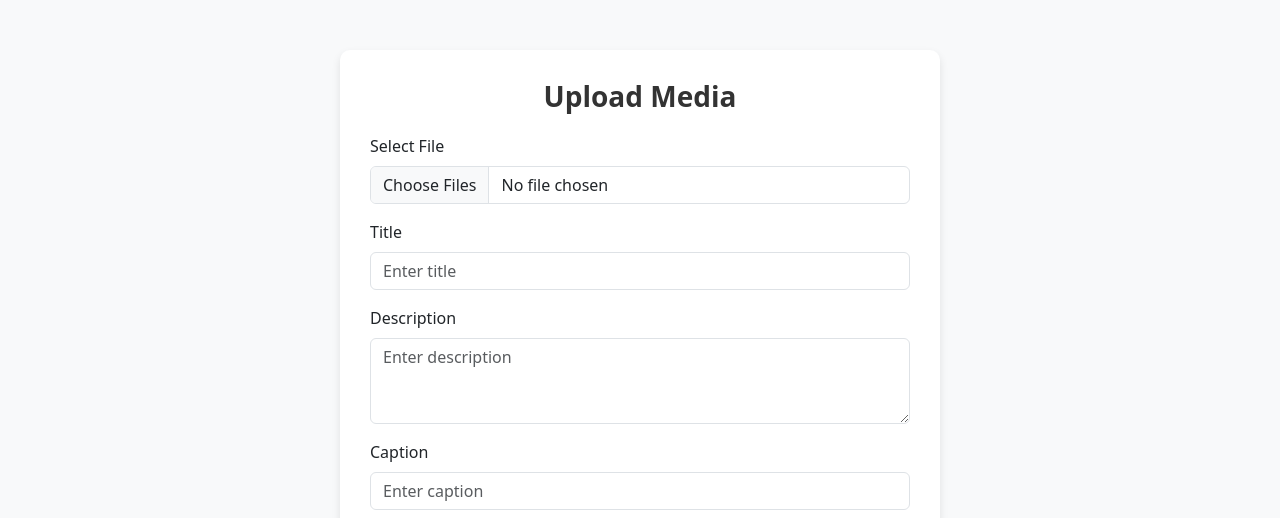
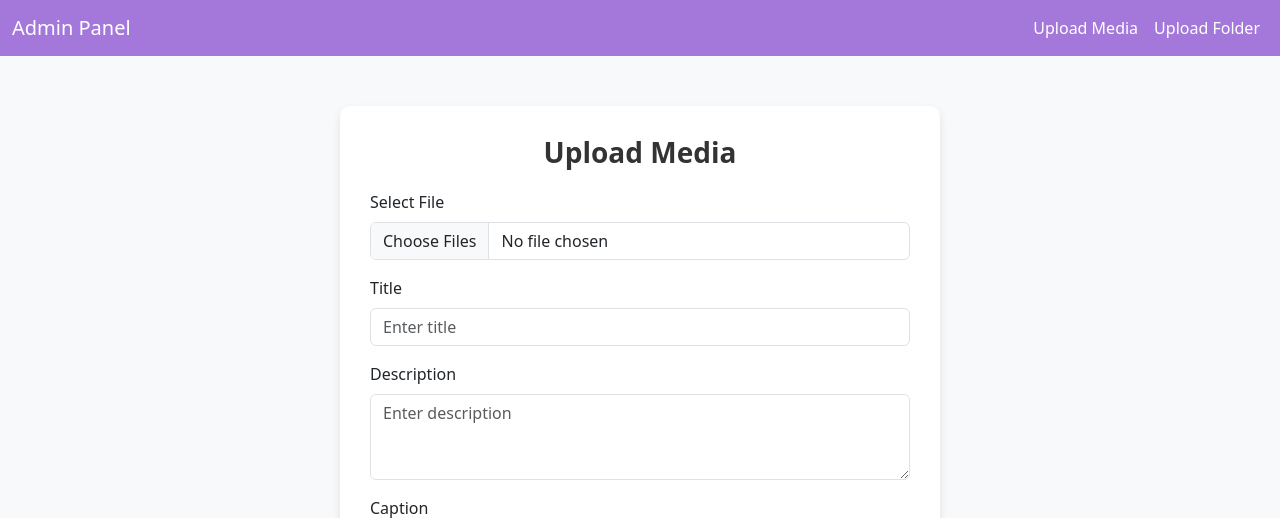
Before and after one commit to VersaiAcademy/Sharad-Vyas-Photography, a PHP site: page /photographer-2-master/admin/index.php in a window 1280 px wide. Shown: the top 518 px of the page. Run offline with PHP 8.4, Linux system fonts and the light colour scheme; data that the repository does not hold is empty.

Commit message:
Both admin pages , portfolio changes

```diff
--- a/admin/index.php
+++ b/admin/index.php
@@ -39,9 +39,38 @@
     .btn-upload:hover {
       background-color: #0056b3;
     }
+    .navbar-custom {
+      background-color: rgb(164, 120, 218);
+    }
+    .navbar-custom .navbar-nav .nav-link {
+      color: #ffffff !important;
+    }
+    .navbar-custom .navbar-nav .nav-link:hover {
+      color: #d1d1d1 !important;
+    }
   </style>
 </head>
 <body>
+
+  <!-- Navbar -->
+  <nav class="navbar navbar-expand-lg navbar-custom">
+    <div class="container-fluid">
+      <a class="navbar-brand text-white" href="#">Admin Panel</a>
+      <button class="navbar-toggler" type="button" data-bs-toggle="collapse" data-bs-target="#navbarNav" aria-controls="navbarNav" aria-expanded="false" aria-label="Toggle navigation">
+        <span class="navbar-toggler-icon"></span>
+      </button>
+      <div class="collapse navbar-collapse" id="navbarNav">
+        <ul class="navbar-nav ms-auto">
+          <li class="nav-item">
+            <a class="nav-link" href="index.php">Upload Media</a>
+          </li>
+          <li class="nav-item">
+            <a class="nav-link" href="upload_folder.php">Upload Folder</a>
+          </li>
+        </ul>
+      </div>
+    </div>
+  </nav>
 
   <div class="admin-container">
     <h1>Upload Media</h1>
@@ -50,7 +79,7 @@
       <div class="mb-3">
         <label for="file" class="form-label">Select File</label>
         <input type="file" class="form-control" id="file" name="files[]" multiple required>
-   </div>
+      </div>
       <!-- Title Input -->
       <div class="mb-3">
         <label for="title" class="form-label">Title</label>
```
Also changed, not shown: admin/upload_folder.php (+29 -0 lines), frontend/portfolio.html (+16 -15 lines).
